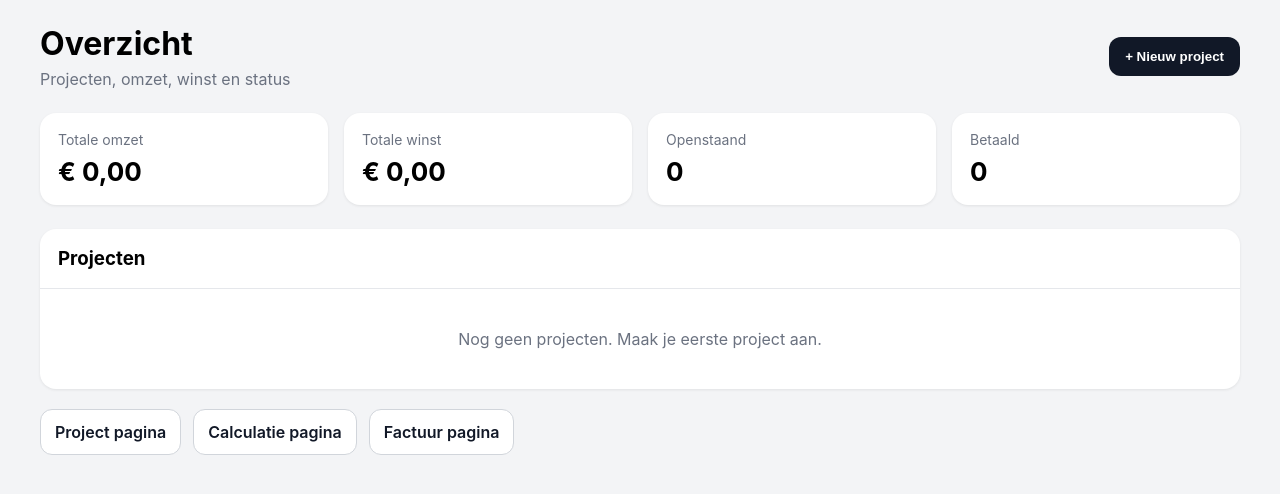
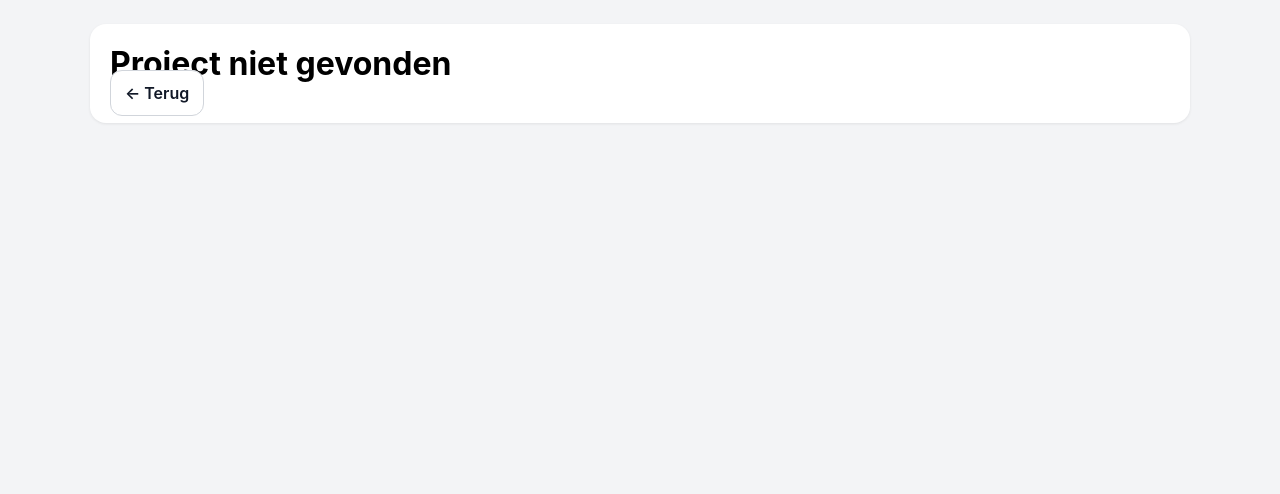
Before and after one commit to daankuiper06-hue/Project-app, a Next.js app: page / in a window 1280 px wide. Shown: the top 494 px of the page. Built offline with nearby package versions, Linux system fonts and the light colour scheme.

Commit message:
Refactor project management and update UI components

```diff
--- a/app/page.js
+++ b/app/page.js
@@ -2,95 +2,51 @@
 
 import { useEffect, useMemo, useState } from "react";
 
-function euro(bedrag) {
-  return new Intl.NumberFormat("nl-NL", {
-    style: "currency",
-    currency: "EUR",
-  }).format(Number(bedrag || 0));
+function getProjecten() {
+  if (typeof window === "undefined") return [];
+  const raw = localStorage.getItem("project-app-data-v2");
+  return raw ? JSON.parse(raw) : [];
 }
 
-function berekenProject(project) {
-  const materiaalOmzet = (project.materialen || []).reduce((sum, item) => {
-    const aantal = Number(item.aantal || 0);
-    const verkoop = Number(item.verkoopPrijs || 0);
-    return sum + aantal * verkoop;
-  }, 0);
-
-  const arbeidOmzet = (project.arbeid || []).reduce((sum, item) => {
-    const uren = Number(item.uren || 0);
-    const tarief = Number(item.tarief || 0);
-    return sum + uren * tarief;
-  }, 0);
-
-  const totaleOmzet = materiaalOmzet + arbeidOmzet;
-  const winst = (project.materialen || []).reduce((sum, item) => {
-    const aantal = Number(item.aantal || 0);
-    const inkoop = Number(item.inkoopPrijs || 0);
-    const verkoop = Number(item.verkoopPrijs || 0);
-    return sum + aantal * (verkoop - inkoop);
-  }, 0);
-
-  return { materiaalOmzet, arbeidOmzet, totaleOmzet, winst };
+function saveProjecten(projecten) {
+  localStorage.setItem("project-app-data-v2", JSON.stringify(projecten));
 }
 
-export default function Home() {
+export default function ProjectPage() {
   const [projecten, setProjecten] = useState([]);
-  const [showModal, setShowModal] = useState(false);
-  const [naam, setNaam] = useState("");
-  const [klant, setKlant] = useState("");
-  const [datum, setDatum] = useState("");
-  const [status, setStatus] = useState("Lopend");
+  const [project, setProject] = useState(null);
 
   useEffect(() => {
-    const opgeslagen = localStorage.getItem("project-app-data-v1");
-    if (opgeslagen) {
-      setProjecten(JSON.parse(opgeslagen));
-    }
+    const data = getProjecten();
+    setProjecten(data);
+
+    const params = new URLSearchParams(window.location.search);
+    const id = params.get("id");
+    setProject(data.find((p) => p.id === id) || null);
   }, []);
 
-  useEffect(() => {
-    localStorage.setItem("project-app-data-v1", JSON.stringify(projecten));
-  }, [projecten]);
+  const projectId = useMemo(() => project?.id || "", [project]);
 
-  const totals = useMemo(() => {
-    let omzet = 0;
-    let winst = 0;
-    let betaald = 0;
-    let openstaand = 0;
-
-    projecten.forEach((p) => {
-      const calc = berekenProject(p);
-      omzet += calc.totaleOmzet;
-      winst += calc.winst;
-      if (p.status === "Betaald") betaald += 1;
-      else openstaand += 1;
-    });
-
-    return { omzet, winst, betaald, openstaand };
-  }, [projecten]);
-
-  function maakProject() {
-    if (!naam.trim() || !klant.trim() || !datum) {
-      alert("Vul projectnaam, klantnaam en datum in.");
-      return;
+  function updateField(field, value) {
+    const updated = projecten.map((p) =>
+      p.id === projectId ? { ...p, [field]: value } : p
+    );
+    setProjecten(updated);
+    saveProjecten(updated);
+    setProject(updated.find((p) => p.id === projectId));
   }
 
-    const nieuwProject = {
-      id: Date.now(),
-      naam,
-      klant,
-      datum,
-      status,
-      materialen: [],
-      arbeid: [],
-    };
-
-    setProjecten((prev) => [...prev, nieuwProject]);
-    setNaam("");
-    setKlant("");
-    setDatum("");
-    setStatus("Lopend");
-    setShowModal(false);
+  if (!project) {
+    return (
+      <main style={styles.page}>
+        <div style={styles.container}>
+          <div style={styles.card}>
+            <h1 style={styles.title}>Project niet gevonden</h1>
+            <a href="/" style={styles.backButton}>← Terug</a>
+          </div>
+        </div>
+      </main>
+    );
   }
 
   return (
@@ -98,135 +54,69 @@ export default function Home() {
       <div style={styles.container}>
         <header style={styles.header}>
           <div>
-            <h1 style={styles.title}>Overzicht</h1>
-            <p style={styles.subtitle}>Projecten, omzet, winst en status</p>
+            <h1 style={styles.title}>Project</h1>
+            <p style={styles.subtitle}>Gegevens van dit project</p>
           </div>
-
-          <button style={styles.primaryButton} onClick={() => setShowModal(true)}>
-            + Nieuw project
-          </button>
+          <div style={styles.buttons}>
+            <a href={`/calculatie?id=${project.id}`} style={styles.linkButton}>
+              Calculatie
+            </a>
+            <a href={`/factuur?id=${project.id}`} style={styles.linkButton}>
+              Factuur
+            </a>
+            <a href="/" style={styles.backButton}>← Terug</a>
+          </div>
         </header>
 
-        <section style={styles.statsGrid}>
-          <div style={styles.card}>
-            <p style={styles.label}>Totale omzet</p>
-            <h2 style={styles.value}>{euro(totals.omzet)}</h2>
-          </div>
-          <div style={styles.card}>
-            <p style={styles.label}>Totale winst</p>
-            <h2 style={styles.value}>{euro(totals.winst)}</h2>
-          </div>
-          <div style={styles.card}>
-            <p style={styles.label}>Openstaand</p>
-            <h2 style={styles.value}>{totals.openstaand}</h2>
-          </div>
-          <div style={styles.card}>
-            <p style={styles.label}>Betaald</p>
-            <h2 style={styles.value}>{totals.betaald}</h2>
-          </div>
-        </section>
-
-        <section style={styles.tableCard}>
-          <div style={styles.tableHeader}>
-            <h3 style={styles.tableTitle}>Projecten</h3>
-          </div>
-
-          {projecten.length === 0 ? (
-            <div style={styles.empty}>
-              Nog geen projecten. Maak je eerste project aan.
-            </div>
-          ) : (
-            <div style={{ overflowX: "auto" }}>
-              <table style={styles.table}>
-                <thead>
-                  <tr>
-                    <th style={styles.th}>Project</th>
-                    <th style={styles.th}>Klant</th>
-                    <th style={styles.th}>Datum</th>
-                    <th style={styles.th}>Omzet</th>
-                    <th style={styles.th}>Winst</th>
-                    <th style={styles.th}>Status</th>
-                  </tr>
-                </thead>
-                <tbody>
-                  {projecten.map((p) => {
-                    const calc = berekenProject(p);
-
-                    return (
-                      <tr key={p.id}>
-                        <td style={styles.tdStrong}>{p.naam}</td>
-                        <td style={styles.td}>{p.klant}</td>
-                        <td style={styles.td}>{p.datum}</td>
-                        <td style={styles.td}>{euro(calc.totaleOmzet)}</td>
-                        <td style={styles.td}>{euro(calc.winst)}</td>
-                        <td style={styles.td}>{p.status}</td>
-                      </tr>
-                    );
-                  })}
-                </tbody>
-              </table>
-            </div>
-          )}
-        </section>
-
-        <section style={styles.linksCard}>
-          <a href="/project" style={styles.linkButton}>Project pagina</a>
-          <a href="/calculatie" style={styles.linkButton}>Calculatie pagina</a>
-          <a href="/factuur" style={styles.linkButton}>Factuur pagina</a>
-        </section>
-      </div>
-
-      {showModal && (
-        <div style={styles.overlay}>
-          <div style={styles.modal}>
-            <h3 style={styles.modalTitle}>Nieuw project</h3>
-
+        <section style={styles.card}>
+          <div style={styles.grid}>
+            <div>
+              <label style={styles.label}>Projectnaam</label>
               <input
                 style={styles.input}
-              placeholder="Projectnaam"
-              value={naam}
-              onChange={(e) => setNaam(e.target.value)}
+                value={project.naam}
+                onChange={(e) => updateField("naam", e.target.value)}
               />
+            </div>
+            <div>
+              <label style={styles.label}>Klantnaam</label>
               <input
                 style={styles.input}
-              placeholder="Klantnaam"
-              value={klant}
-              onChange={(e) => setKlant(e.target.value)}
+                value={project.klant}
+                onChange={(e) => updateField("klant", e.target.value)}
               />
+            </div>
+            <div>
+              <label style={styles.label}>Datum</label>
               <input
                 type="date"
                 style={styles.input}
-              value={datum}
-              onChange={(e) => setDatum(e.target.value)}
+                value={project.datum}
+                onChange={(e) => updateField("datum", e.target.value)}
               />
+            </div>
+            <div>
+              <label style={styles.label}>Status</label>
               <select
                 style={styles.input}
-              value={status}
-              onChange={(e) => setStatus(e.target.value)}
+                value={project.status}
+                onChange={(e) => updateField("status", e.target.value)}
               >
                 <option>Lopend</option>
                 <option>Verstuurd</option>
                 <option>Betaald</option>
               </select>
-
-            <div style={styles.modalButtons}>
-              <button style={styles.primaryButton} onClick={maakProject}>
-                Opslaan
-              </button>
-              <button style={styles.secondaryButton} onClick={() => setShowModal(false)}>
-                Annuleren
-              </button>
             </div>
           </div>
+        </section>
       </div>
-      )}
     </main>
   );
 }
 
 const styles = {
   page: { minHeight: "100vh", padding: "24px 16px" },
-  container: { maxWidth: "1200px", margin: "0 auto" },
+  container: { maxWidth: "1100px", margin: "0 auto" },
   header: {
     display: "flex",
     justifyContent: "space-between",
@@ -235,53 +125,43 @@ const styles = {
     flexWrap: "wrap",
     marginBottom: 24,
   },
+  buttons: { display: "flex", gap: 10, flexWrap: "wrap" },
   title: { margin: 0, fontSize: 32, fontWeight: 700 },
   subtitle: { margin: "6px 0 0 0", color: "#6b7280" },
-  statsGrid: {
+  card: {
+    background: "#fff",
+    borderRadius: 16,
+    padding: 20,
+    boxShadow: "0 1px 3px rgba(0,0,0,0.08)",
+  },
+  grid: {
     display: "grid",
     gridTemplateColumns: "repeat(auto-fit, minmax(220px, 1fr))",
     gap: 16,
-    marginBottom: 24,
   },
-  card: {
-    background: "#fff",
-    borderRadius: 16,
-    padding: 18,
-    boxShadow: "0 1px 3px rgba(0,0,0,0.08)",
+  label: {
+    display: "block",
+    marginBottom: 6,
+    fontWeight: 600,
+    fontSize: 13,
+    color: "#374151",
   },
-  label: { margin: 0, color: "#6b7280", fontSize: 14 },
-  value: { margin: "8px 0 0 0", fontSize: 26 },
-  tableCard: {
-    background: "#fff",
-    borderRadius: 16,
-    overflow: "hidden",
-    boxShadow: "0 1px 3px rgba(0,0,0,0.08)",
-    marginBottom: 20,
+  input: {
+    width: "100%",
+    boxSizing: "border-box",
+    padding: 12,
+    borderRadius: 12,
+    border: "1px solid #d1d5db",
   },
-  tableHeader: { padding: 18, borderBottom: "1px solid #e5e7eb" },
-  tableTitle: { margin: 0 },
-  table: { width: "100%", borderCollapse: "collapse" },
-  th: {
-    textAlign: "left",
-    padding: 12,
-    background: "#f9fafb",
-    borderBottom: "1px solid #e5e7eb",
-    fontSize: 13,
-  },
-  td: { padding: 12, borderBottom: "1px solid #f1f5f9", fontSize: 14 },
-  tdStrong: {
-    padding: 12,
-    borderBottom: "1px solid #f1f5f9",
-    fontSize: 14,
+  linkButton: {
+    textDecoration: "none",
+    background: "#111827",
+    color: "#fff",
+    borderRadius: 12,
+    padding: "12px 14px",
     fontWeight: 600,
   },
-  empty: { padding: 40, textAlign: "center", color: "#6b7280" },
-  linksCard: {
-    display: "flex",
-    gap: 12,
-    flexWrap: "wrap",
-  },
-  linkButton: {
+  backButton: {
     textDecoration: "none",
     background: "#fff",
     color: "#111827",
@@ -290,48 +170,4 @@ const styles = {
     padding: "12px 14px",
     fontWeight: 600,
   },
-  primaryButton: {
-    background: "#111827",
-    color: "#fff",
-    border: "none",
-    borderRadius: 12,
-    padding: "12px 16px",
-    fontWeight: 600,
-  },
-  secondaryButton: {
-    background: "#fff",
-    color: "#111827",
-    border: "1px solid #d1d5db",
-    borderRadius: 12,
-    padding: "12px 16px",
-    fontWeight: 600,
-  },
-  overlay: {
-    position: "fixed",
-    inset: 0,
-    background: "rgba(17,24,39,0.45)",
-    display: "flex",
-    alignItems: "center",
-    justifyContent: "center",
-    padding: 16,
-  },
-  modal: {
-    width: "100%",
-    maxWidth: 460,
-    background: "#fff",
-    borderRadius: 16,
-    padding: 20,
-    display: "flex",
-    flexDirection: "column",
-    gap: 12,
-  },
-  modalTitle: { margin: 0, marginBottom: 8 },
-  input: {
-    width: "100%",
-    boxSizing: "border-box",
-    padding: 12,
-    borderRadius: 12,
-    border: "1px solid #d1d5db",
-  },
-  modalButtons: { display: "flex", gap: 10, flexWrap: "wrap", marginTop: 8 },
 };
```
Lines whose indentation alone changed are shown as unchanged.
